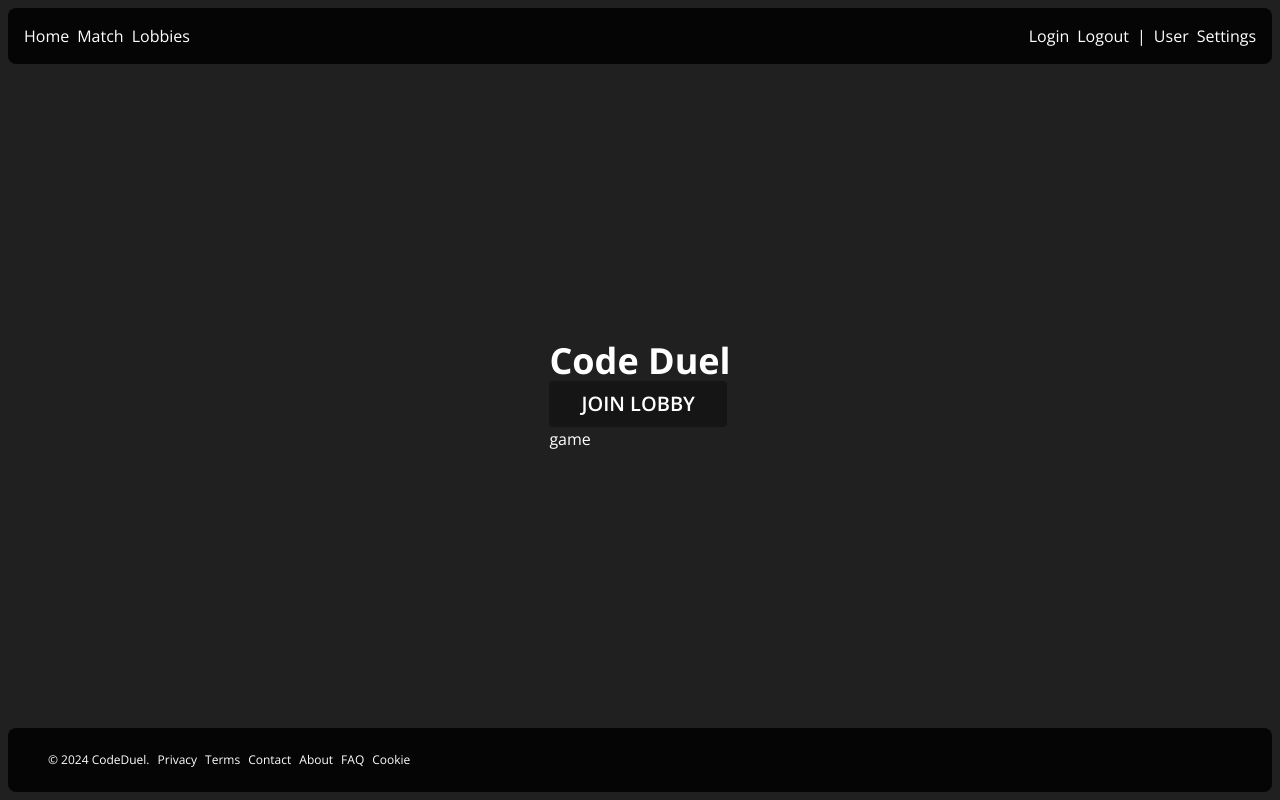
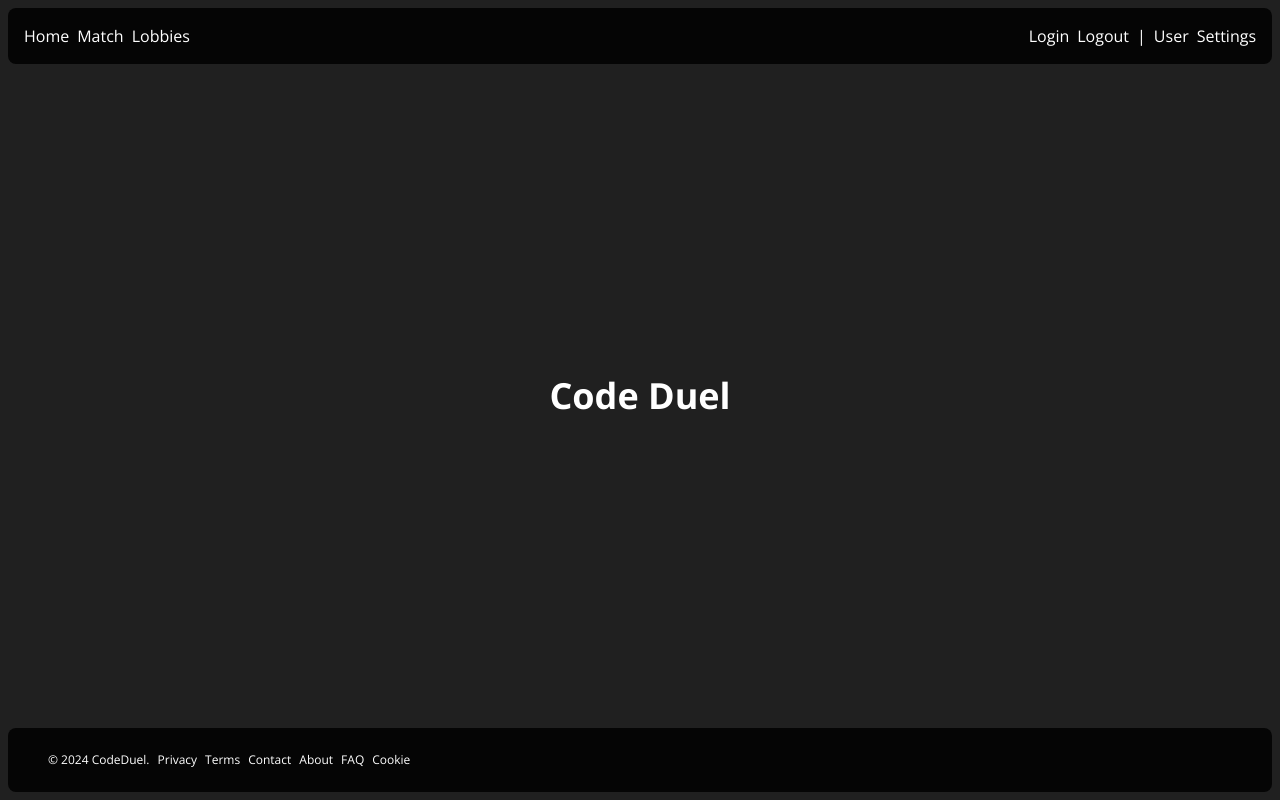
Before and after one commit to whatasave/codeduel-fe, a SvelteKit app: page / in a window 1280 px wide. Built offline with nearby package versions, Linux system fonts and the light colour scheme.

Commit message:
fix login api

```diff
--- a/package.json
+++ b/package.json
@@ -25,7 +25,7 @@
 		"docker:restart": "yarn docker:down && yarn docker:up"
 	},
 	"devDependencies": {
-		"@sveltejs/adapter-auto": "^3.0.0",
+		"@sveltejs/adapter-auto": "^3.2.0",
 		"@sveltejs/kit": "^2.5.5",
 		"@sveltejs/vite-plugin-svelte": "^3.1.0",
 		"@types/dompurify": "^3.0.5",
--- a/src/routes/(layout)/+page.svelte
+++ b/src/routes/(layout)/+page.svelte
@@ -1,9 +1,3 @@
-<script>
-	import Button from '$components/button/Button.svelte';
-</script>
-
 <div class="flex flex-col">
 	<h1 class="text-4xl font-bold">Code Duel</h1>
-	<Button variant="primary" text="JOIN LOBBY" />
-	<a href="/match/1">game</a>
 </div>
--- a/src/routes/(layout)/login/+page.svelte
+++ b/src/routes/(layout)/login/+page.svelte
@@ -5,7 +5,7 @@
 	import { page } from '$app/stores';
 	import { writable } from 'svelte/store';
 
-	const Login_URL = 'http://localhost:5000/api/v1/auth/github';
+	const Login_URL = 'http://localhost:5000/v1/auth/github';
 	const JWT = writable<string | undefined>(undefined);
 
 	console.log('page', $page);
--- a/svelte.config.js
+++ b/svelte.config.js
@@ -7,7 +7,7 @@ const config = {
 	kit: {
 		adapter: adapter(),
 		alias: {
-			$components: './src/components',
+			$components: './src/components'
 		}
 	},
 	compilerOptions: {
```
Also changed, not shown: 1 other file (tests, documents, lock files or other folders).
